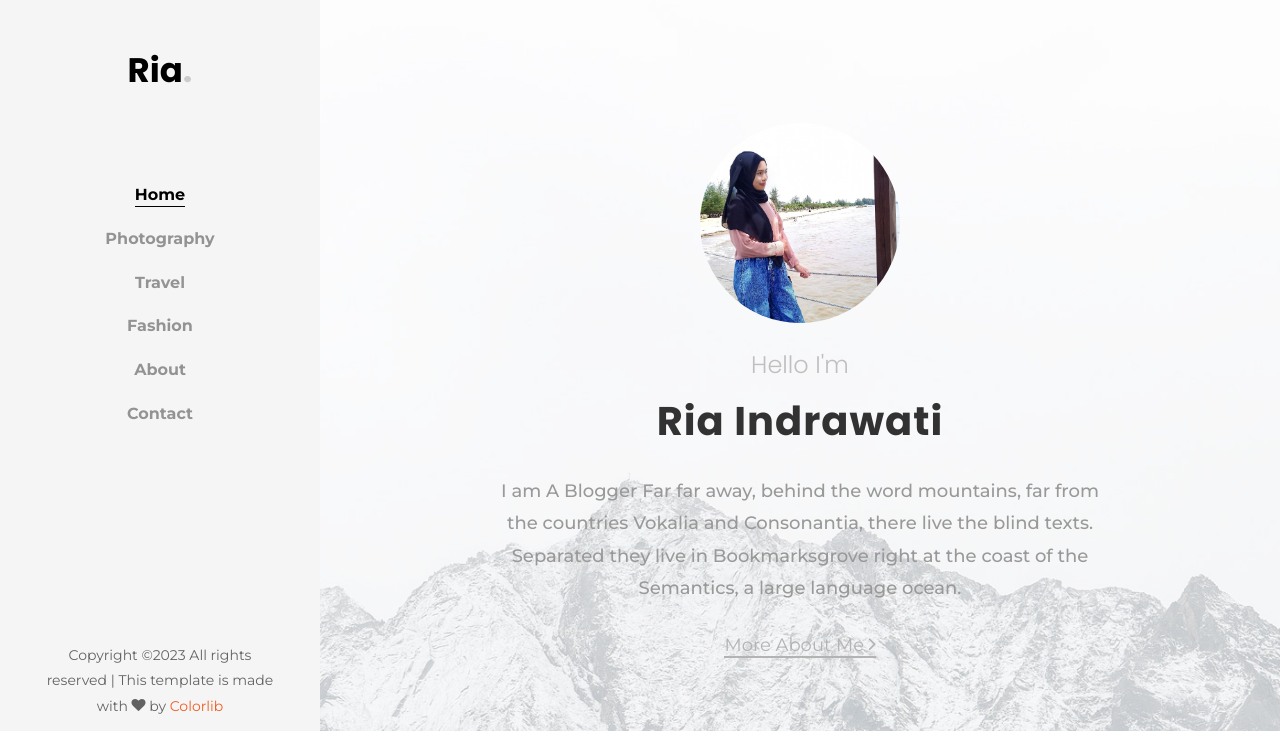
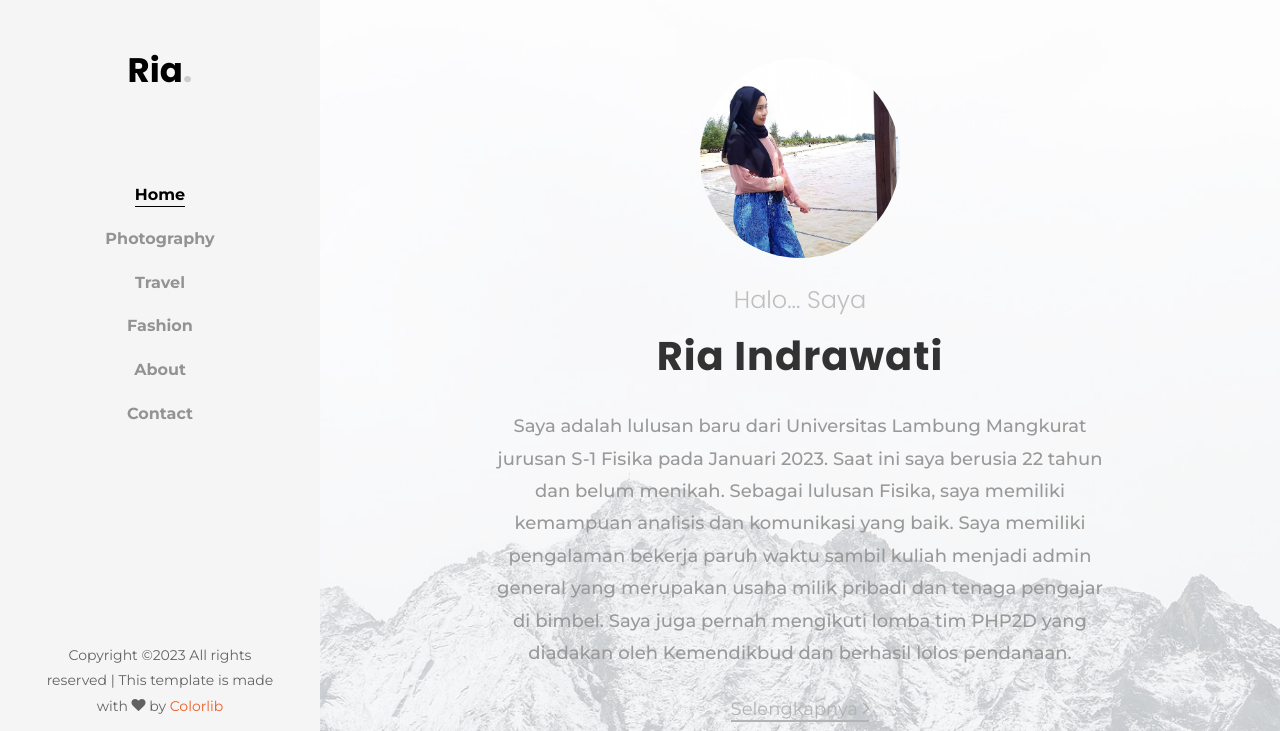
Before and after one commit to riaindrawati/ria, a plain HTML site: page index.html in a window 1280 px wide. Shown: the top 731 px of the page. Drawn offline with Linux system fonts and the light colour scheme; some packages are replaced by stand-ins of ours; no server answers; files whose address does not match are found by name.

Commit message:
Update index.html

```diff
--- a/index.html
+++ b/index.html
@@ -61,10 +61,10 @@
 					<div class="col-md-8 text text-center">
 						<div class="img mb-4" style="background-image: url(images/ria_foto.jpg);"></div>
 						<div class="desc">
-							<h2 class="subheading">Hello I'm</h2>
+							<h2 class="subheading">Halo... Saya</h2>
 							<h1 class="mb-4">Ria Indrawati</h1>
-							<p class="mb-4">I am A Blogger Far far away, behind the word mountains, far from the countries Vokalia and Consonantia, there live the blind texts. Separated they live in Bookmarksgrove right at the coast of the Semantics, a large language ocean.</p>
-							<p><a href="#" class="btn-custom">More About Me <span class="ion-ios-arrow-forward"></span></a></p>
+							<p class="mb-4">Saya adalah lulusan baru dari Universitas Lambung Mangkurat jurusan S-1 Fisika pada Januari 2023. Saat ini saya berusia 22 tahun dan belum menikah. Sebagai lulusan Fisika, saya memiliki kemampuan analisis dan komunikasi yang baik. Saya memiliki pengalaman bekerja paruh waktu sambil kuliah menjadi admin general yang merupakan usaha milik pribadi dan tenaga pengajar di bimbel. Saya juga pernah mengikuti lomba tim PHP2D yang diadakan oleh Kemendikbud dan berhasil lolos pendanaan.</p>
+							<p><a href="#" class="btn-custom">Selengkapnya <span class="ion-ios-arrow-forward"></span></a></p>
 						</div>
 					</div>
 				</div>
```
